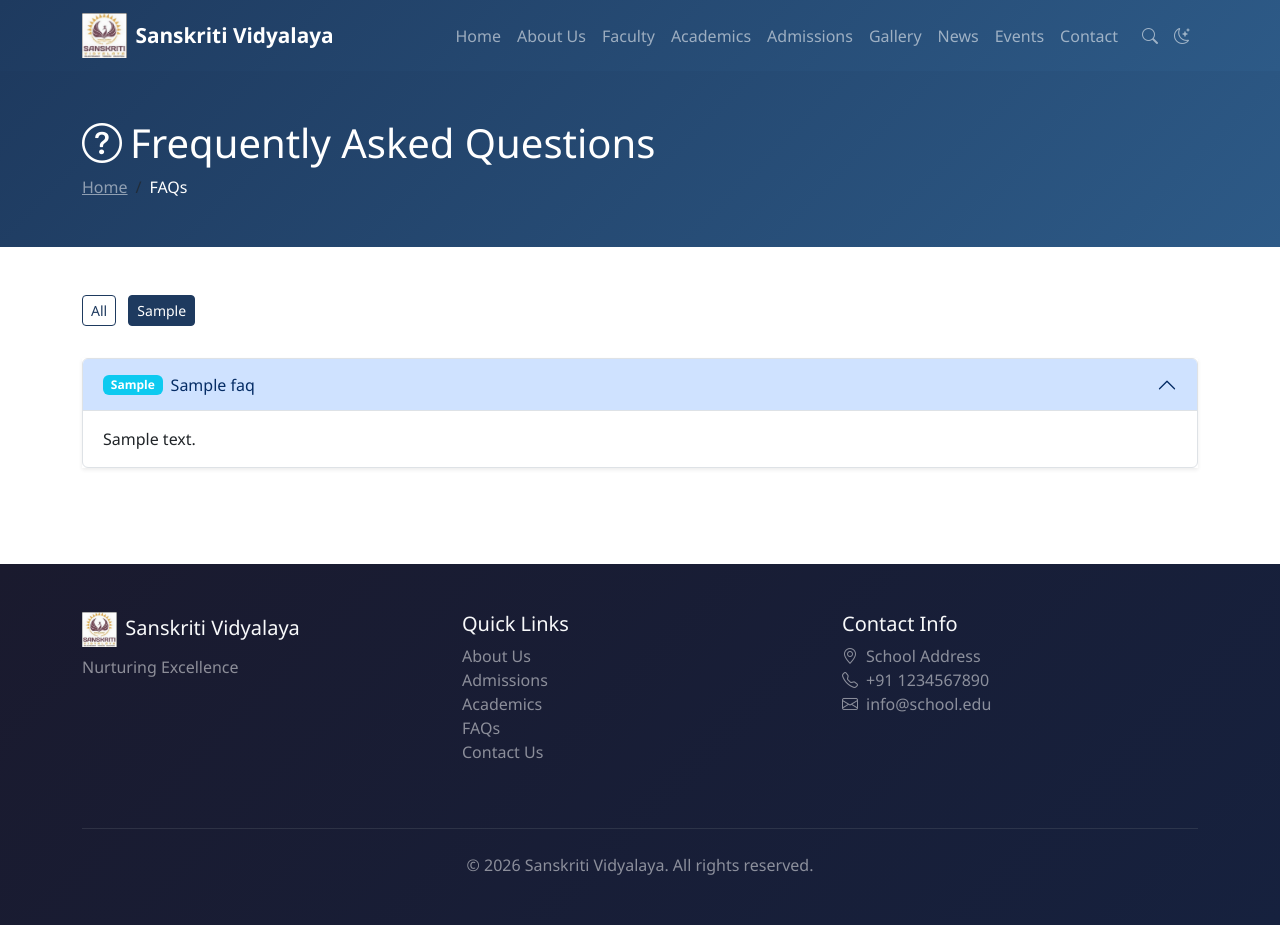
After one commit to amruthamodela06/sanskriti-vidyalaya, a Flask app: a page that uses app/templates/base.html in a window 1280 px wide. The commit adds this page. Run offline with Flask 3, Linux system fonts and the light colour scheme; tables that the repository leaves empty hold one stand-in row (values such as "Sample post").

Commit message:
feat(public): add public FAQ page with category filter and accordion UI

```diff
--- a/app/routes/public.py
+++ b/app/routes/public.py
@@ -4,7 +4,7 @@ from flask import Blueprint, render_template, request, flash, redirect, url_for,
 from app.extensions import db
 from app.models import (Blog, Event, Holiday, GalleryAlbum, GalleryPhoto,
                        Timetable, StaticContent, Announcement, ContactMessage, Staff,
-                       AdmissionInquiry)
+                       AdmissionInquiry, FAQ)
 from app.forms.contact import ContactForm, AdmissionInquiryForm
 
 public_bp = Blueprint('public', __name__)
@@ -378,7 +378,7 @@ def sitemap():
     pages = []
     static_endpoints = [
         'public.home', 'public.about', 'public.academics', 'public.admissions',
-        'public.faculty', 'public.gallery', 'public.news', 'public.events', 'public.contact'
+        'public.faculty', 'public.gallery', 'public.news', 'public.events', 'public.faq', 'public.contact'
     ]
     for endpoint in static_endpoints:
         pages.append({
@@ -429,6 +429,18 @@ def robots_txt():
     return Response(content, mimetype='text/plain')
 
 
+@public_bp.route('/faq')
+def faq():
+    """Public Frequently Asked Questions page with optional category filtering."""
+    category = request.args.get('category', '').strip()
+    query = FAQ.query.filter_by(is_active=True)
+    if category:
+        query = query.filter_by(category=category)
+    faqs = query.order_by(FAQ.order, FAQ.id).all()
+    categories = sorted({r[0] for r in db.session.query(FAQ.category).filter_by(is_active=True).distinct().all() if r[0]})
+    return render_template('public/faq.html', faqs=faqs, categories=categories, current_category=category)
+
+
 @public_bp.route('/search')
 def search():
     """Global site search across news, events, staff, and gallery albums."""
--- a/app/templates/base.html
+++ b/app/templates/base.html
@@ -104,6 +104,7 @@
                         <li><a href="{{ url_for('public.about') }}" class="text-white-50 text-decoration-none">About Us</a></li>
                         <li><a href="{{ url_for('public.admissions') }}" class="text-white-50 text-decoration-none">Admissions</a></li>
                         <li><a href="{{ url_for('public.academics') }}" class="text-white-50 text-decoration-none">Academics</a></li>
+                        <li><a href="{{ url_for('public.faq') }}" class="text-white-50 text-decoration-none">FAQs</a></li>
                         <li><a href="{{ url_for('public.contact') }}" class="text-white-50 text-decoration-none">Contact Us</a></li>
                     </ul>
                 </div>
--- /dev/null
+++ b/app/templates/public/faq.html
@@ -0,0 +1,56 @@
+{% extends "base.html" %}
+
+{% block title %}FAQs - {{ site_settings.get('site_name', 'Sanskriti Vidyalaya') }}{% endblock %}
+
+{% block content %}
+<section class="bg-primary text-white py-5">
+    <div class="container">
+        <h1><i class="bi bi-question-circle me-2"></i>Frequently Asked Questions</h1>
+        <nav aria-label="breadcrumb">
+            <ol class="breadcrumb mb-0">
+                <li class="breadcrumb-item"><a href="{{ url_for('public.home') }}" class="text-white-50">Home</a></li>
+                <li class="breadcrumb-item active text-white">FAQs</li>
+            </ol>
+        </nav>
+    </div>
+</section>
+
+<section class="py-5">
+    <div class="container">
+        {% if categories %}
+        <div class="mb-4">
+            <a href="{{ url_for('public.faq') }}" class="btn btn-{{ 'primary' if not current_category else 'outline-primary' }} btn-sm me-2 mb-2">All</a>
+            {% for cat in categories %}
+            <a href="{{ url_for('public.faq', category=cat) }}" class="btn btn-{{ 'primary' if current_category == cat else 'outline-primary' }} btn-sm me-2 mb-2">{{ cat|title }}</a>
+            {% endfor %}
+        </div>
+        {% endif %}
+
+        {% if faqs %}
+        <div class="accordion shadow-sm" id="faqAccordion">
+            {% for faq in faqs %}
+            <div class="accordion-item">
+                <h2 class="accordion-header" id="heading{{ faq.id }}">
+                    <button class="accordion-button {{ '' if loop.first else 'collapsed' }}" type="button" data-bs-toggle="collapse" data-bs-target="#collapse{{ faq.id }}" aria-expanded="{{ 'true' if loop.first else 'false' }}">
+                        <span class="badge bg-info me-2">{{ faq.category|title }}</span>
+                        {{ faq.question }}
+                    </button>
+                </h2>
+                <div id="collapse{{ faq.id }}" class="accordion-collapse collapse {{ 'show' if loop.first }}" data-bs-parent="#faqAccordion">
+                    <div class="accordion-body">
+                        {{ faq.answer|nl2br }}
+                    </div>
+                </div>
+            </div>
+            {% endfor %}
+        </div>
+        {% else %}
+        <div class="text-center py-5 bg-light rounded">
+            <i class="bi bi-question-circle display-1 text-muted"></i>
+            <h4 class="mt-3">No FAQs Available Yet</h4>
+            <p class="text-muted">Have a question? Feel free to <a href="{{ url_for('public.contact') }}">contact us</a> directly.</p>
+        </div>
+        {% endif %}
+    </div>
+</section>
+{% endblock %}
```
